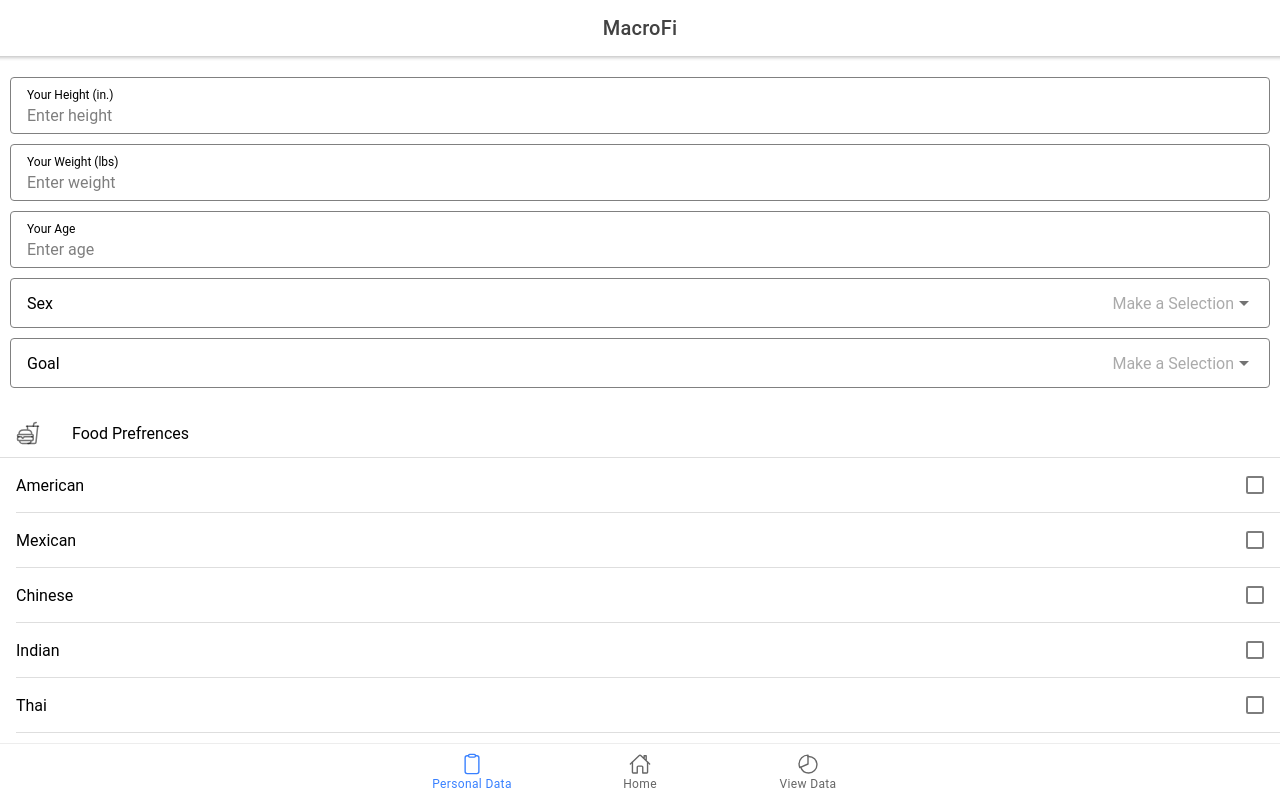
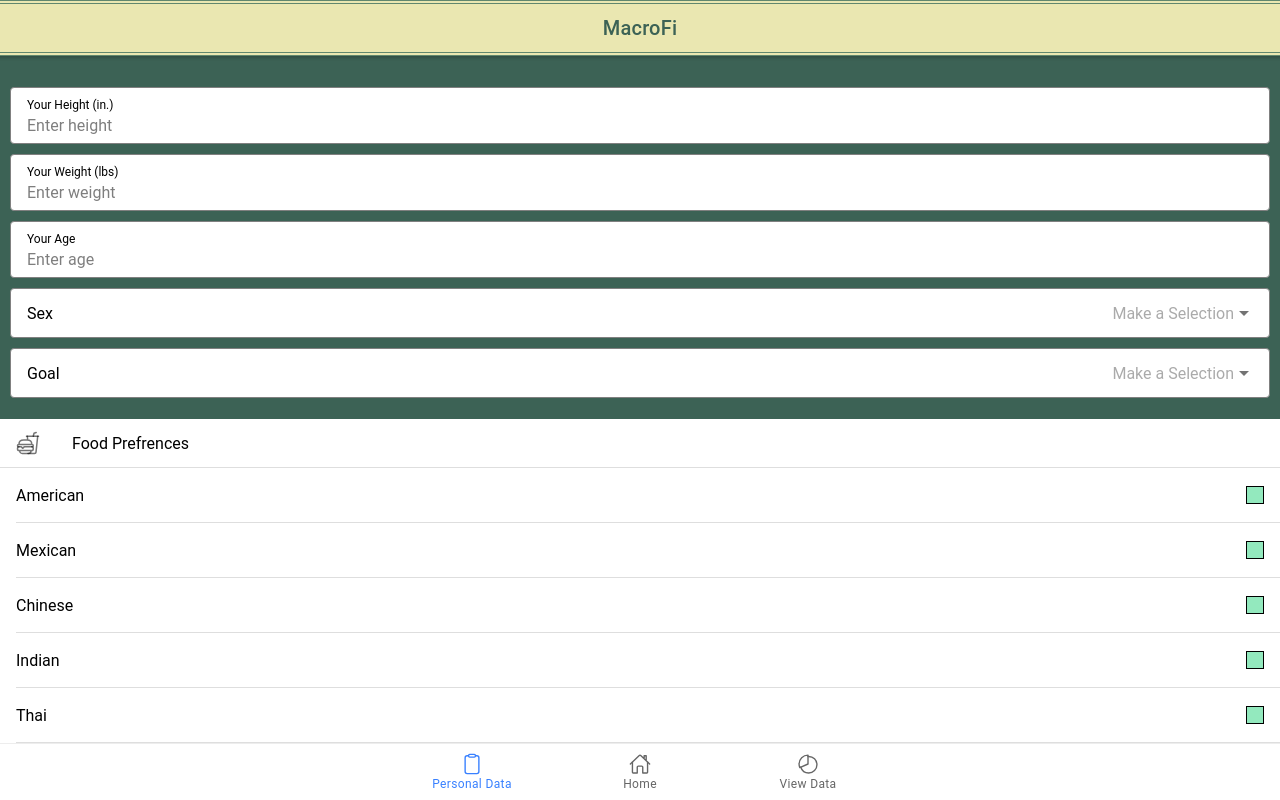
Before and after one commit to MacroFi/MacroFiApp, a React (Create React App) app: page /tab1 in a window 1280 px wide. Built offline with nearby package versions, Linux system fonts and the light colour scheme.

Commit message:
Colors
Coloring in CSS as well as button + extra stuff

```diff
--- a/src/pages/Tab1.css
+++ b/src/pages/Tab1.css
@@ -0,0 +1,47 @@
+.Tab1{
+    color: rgb(145, 255, 0);
+    background-color: rgb(240, 4, 4);
+}
+
+
+ion-button {
+    --background: #61876E;
+    --background-hover: #9ce0be;
+    --background-activated: #88f4be;
+    --background-focused: #88f4be;
+
+    --color: blue;
+
+    --border-radius: 0;
+    --border-color: #000;
+    --border-style: solid;
+    --border-width: 1px;
+
+    --box-shadow: 0 2px 6px 0 rgb(0, 0, 0, 0.25);
+
+    --ripple-color: deeppink;
+
+    --padding-top: 10px;
+    --padding-bottom: 10px;
+  }
+
+  ion-checkbox{
+    --background: #93e9be;
+    --background-hover: #a700e9;
+    --background-activated: #88f4be;
+    --background-focused: #88f4be;
+
+    --color: rgb(255, 0, 0);
+
+    --border-radius: 0;
+    --border-color: #000;
+    --border-style: solid;
+    --border-width: 1px;
+
+    --box-shadow: 0 2px 6px 0 rgb(0, 0, 0, 0.25);
+
+    --ripple-color: deeppink;
+
+    --padding-top: 10px;
+    --padding-bottom: 10px;
+  }
--- a/src/pages/Tab1.tsx
+++ b/src/pages/Tab1.tsx
@@ -13,6 +13,7 @@ import {
   IonSelect,
   IonSelectOption,
   IonCheckbox,
+  IonButton,
   IonIcon
 } from '@ionic/react';
 
@@ -164,6 +165,8 @@ const Tab1: React.FC = () => {
           <IonLabel>NO Soy</IonLabel>
           <IonCheckbox slot="end"></IonCheckbox>
         </IonItem>
+
+        <IonButton expand="full">Submit</IonButton>
       </IonContent>
 
     </IonPage>
--- a/src/pages/Tab2.css
+++ b/src/pages/Tab2.css
@@ -0,0 +1,39 @@
+.Tab2{
+    color: blue;
+    background-color: aquamarine;
+}
+
+ion-toolbar{
+    --background: #EAE7B1;
+    --color: #3C6255;
+
+    --border-color: #61876E;
+    --border-width: 4px 0;
+    --border-style: double;
+
+    /*--min-height: 80px;*/
+    --padding-top: 10px;
+    --padding-bottom: 10px;
+
+}
+
+ion-content{
+    --background: #3C6255;
+    --background-hover: #9ce0be;
+    --background-activated: #88f4be;
+    --background-focused: #88f4be;
+
+    --color: blue;
+
+    --border-radius: 0;
+    --border-color: #000;
+    --border-style: solid;
+    --border-width: 1px;
+
+    --box-shadow: 0 2px 6px 0 rgb(0, 0, 0, 0.25);
+
+    --ripple-color: deeppink;
+
+    --padding-top: 10px;
+    --padding-bottom: 10px;
+}
--- a/src/pages/Tab2.tsx
+++ b/src/pages/Tab2.tsx
@@ -1,4 +1,4 @@
-import { IonContent, IonHeader, IonPage, IonTitle, IonToolbar } from '@ionic/react';
+import { IonContent, IonHeader, IonPage, IonTitle, IonToolbar, IonButton } from '@ionic/react';
 import ExploreContainer from '../components/ExploreContainer';
 import './Tab2.css';
 
@@ -12,17 +12,22 @@ const Tab2: React.FC = () => {
         </IonToolbar>
       </IonHeader>
 
+
       <IonContent fullscreen>
         <IonHeader collapse="condense">
           <IonToolbar>
             <IonTitle size="large">Tab 2</IonTitle>
           </IonToolbar>
         </IonHeader>
-        <ExploreContainer name="Tab 2 page" />
+
+        <IonButton expand="full">Submit</IonButton>
+
+
       </IonContent>
 
     </IonPage>
   );
 };
 
+
 export default Tab2;
```
